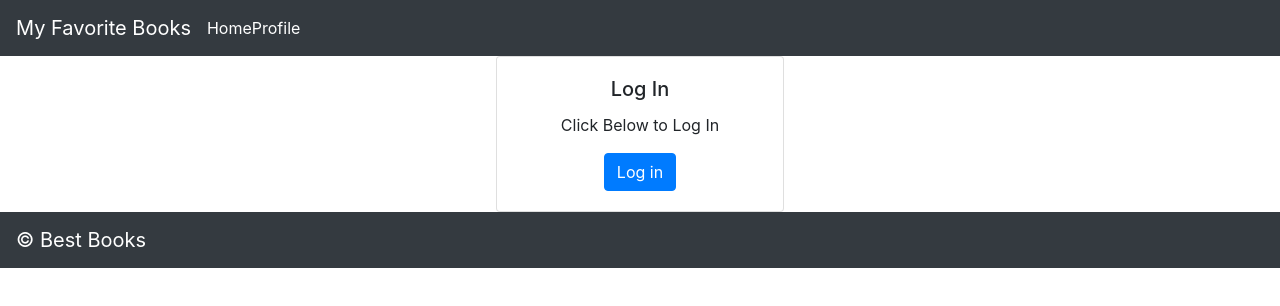
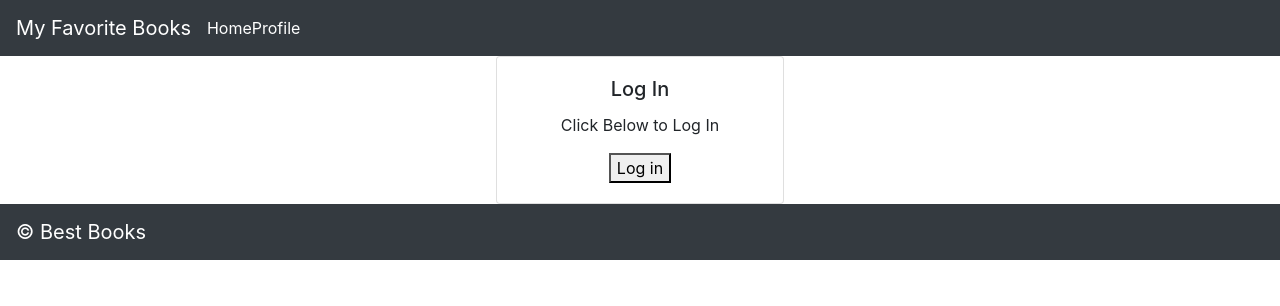
Before and after one commit to SufianHamdan/can-of-books-frontend, a React (Create React App) app: page / in a window 1280 px wide. Shown: the top 306 px of the page. Built offline with nearby package versions, Linux system fonts and the light colour scheme; no server answers.

Commit message:
edit the code

```diff
--- a/src/App.js
+++ b/src/App.js
@@ -28,13 +28,11 @@ class App extends React.Component {
 
                 {/* TODO: if the user is logged in, render the `BestBooks` component, if they are not, render the `Login` component */
                 <>
-                {this.props.auth0.isAuthenticated &&
-                  <BestBooks />
+                {this.props.auth0.isAuthenticated ?  <BestBooks /> : <Login />
+
                 }
                 </>
                 }
-
-                <Login />
               </Route>
               {/* TODO: add a route with a path of '/profile' that renders a `Profile` component */}
               <Route exact path="/profile">
--- a/src/Login.js
+++ b/src/Login.js
@@ -2,20 +2,12 @@ import React from 'react';
 import 'bootstrap/dist/css/bootstrap.min.css';
 import Card from 'react-bootstrap/Card';
 import './Login.css';
-import { useAuth0 } from '@auth0/auth0-react';
-import Button from 'react-bootstrap/Button';
+import LoginButton from './LoginButton';
 
 
-
-  function LoginButton() {
-    const {
-      isAuthenticated,
-      loginWithRedirect,
-    } = useAuth0();
-    return (
-      <>
-      {!isAuthenticated &&
-        <>
+class Login extends React.Component {
+  render() {
+    return(
       <Card style={{ width: '18rem' }}>
         <Card.Body>
           <Card.Title>Log In</Card.Title>
@@ -23,16 +15,13 @@ import Button from 'react-bootstrap/Button';
             Click Below to Log In
           </Card.Text>
           {/* TODO: add a `LoginButton` component here that will log the user in with Auth0 */
-          <Button onClick={loginWithRedirect}>Log in</Button>
+           <LoginButton/>
           }
+
         </Card.Body>
       </Card>
-      </>
-        }
-      </>
-
-    );
-
+    )
+  }
 }
 
-export default LoginButton;
+export default Login;
--- /dev/null
+++ b/src/LoginButton.js
@@ -0,0 +1,15 @@
+import React from 'react';
+import { useAuth0 } from '@auth0/auth0-react';
+
+function LoginButton() {
+  const {
+    isAuthenticated,
+    loginWithRedirect,
+  } = useAuth0();
+
+  return !isAuthenticated && (
+    <button onClick={loginWithRedirect}>Log in</button>
+  );
+}
+
+export default LoginButton;
--- a/src/index.js
+++ b/src/index.js
@@ -6,9 +6,9 @@ import { Auth0Provider } from "@auth0/auth0-react";
 // TODO: wrap everything in Auth0
 ReactDOM.render(
   <Auth0Provider
-    domain= {process.env.REACT_APP_DOMAIN}
-    clientId={process.env.REACT_APP_CLIENT_ID}
-    redirectUri={process.env.REACT_APP_URL}
+    domain= "dev-yobojlht.eu.auth0.com"
+    clientId="BM3e0KqEvUxrZvXTNaWoAUYiCKQEnlFy"
+    redirectUri={window.location.origin}
   >
     <App />
   </Auth0Provider>,
```
